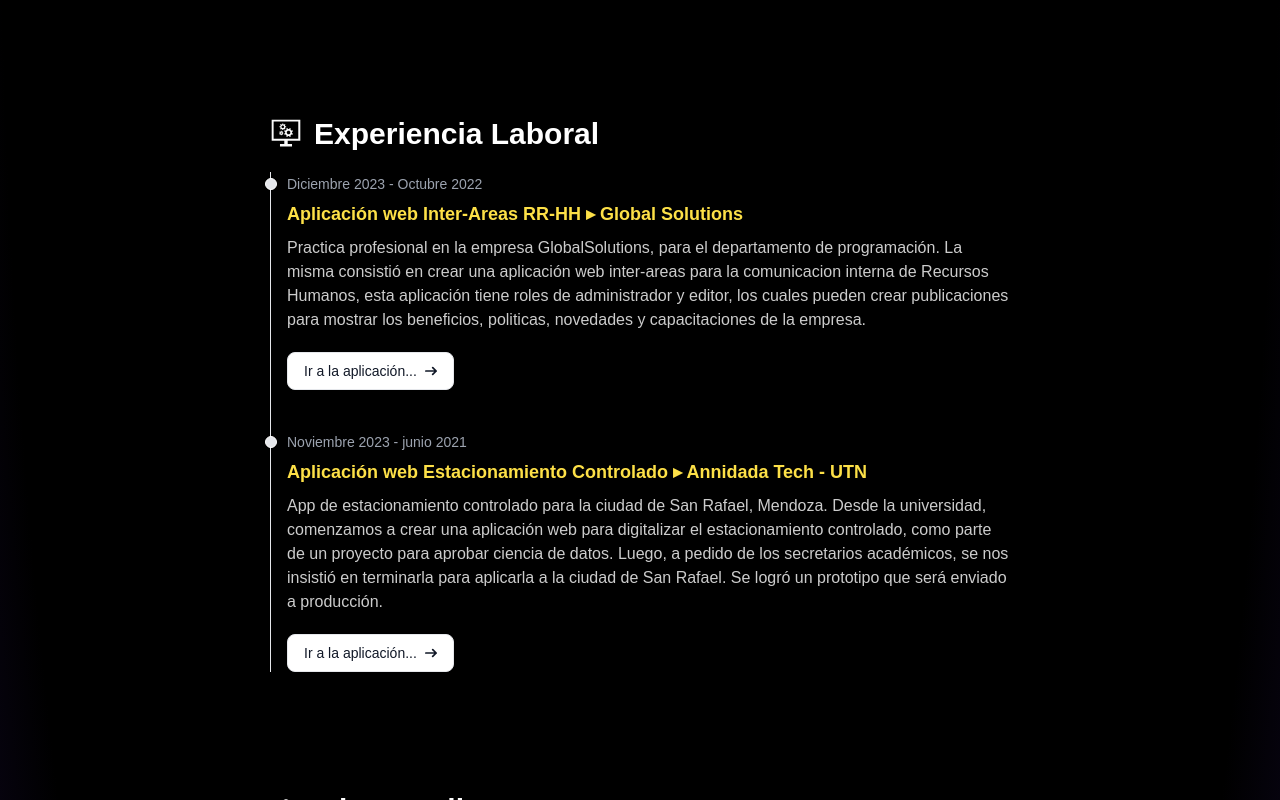
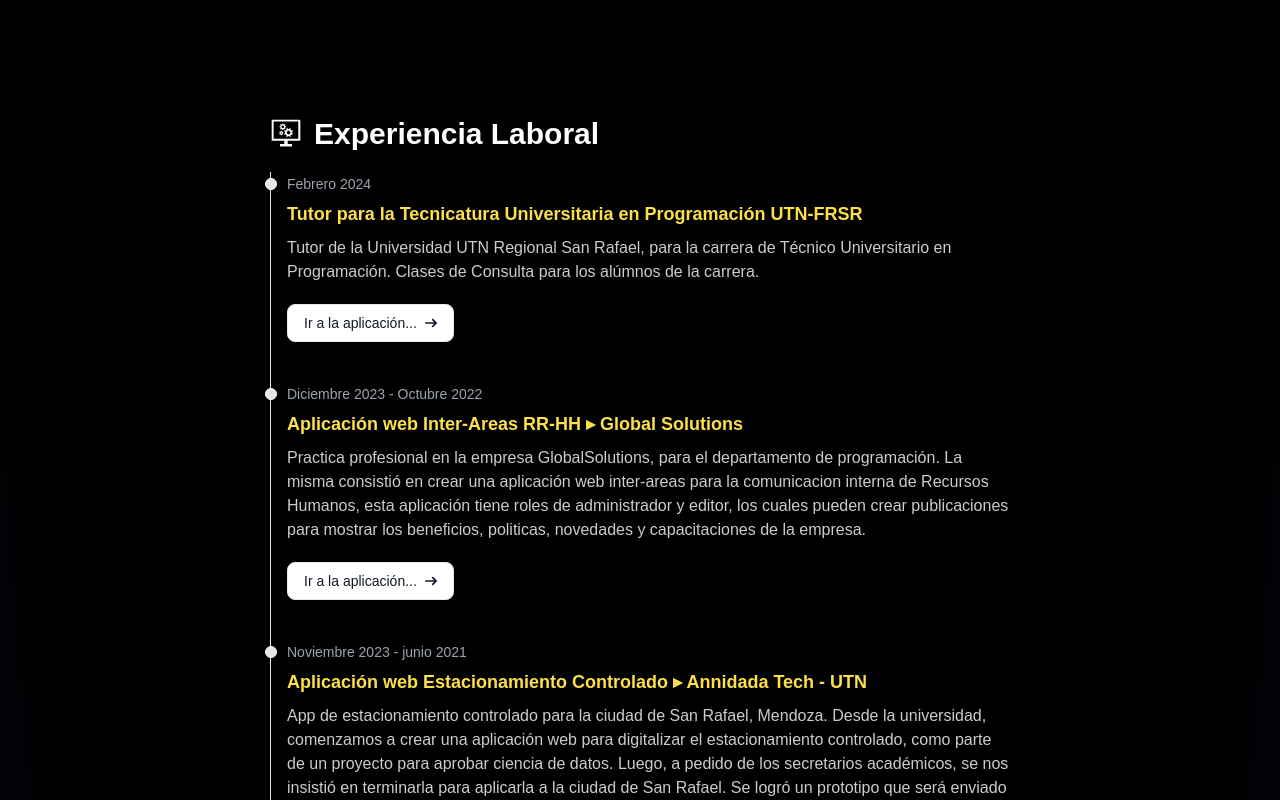
Before and after one commit to mzadante/mydev-portafolio, an Astro site: page / in a window 1280 px wide. Shown: the part 700-1500 px from the top of the page. Built offline with nearby package versions, Linux system fonts and the light colour scheme; Astro itself is replaced by a stand-in of ours.

Commit message:
agrego nueva experiencia

```diff
--- a/src/components/Experiencia.astro
+++ b/src/components/Experiencia.astro
@@ -1,6 +1,12 @@
 ---
 import ExperienciaItem from './ExperienciaItem.astro';
 const EXPERIENCIA = [
+    {
+        date: 'Febrero 2024',
+        title: 'Tutor para la Tecnicatura Universitaria en Programación UTN-FRSR',
+        description: 'Tutor de la Universidad UTN Regional San Rafael, para la carrera de Técnico Universitario en Programación. Clases de Consulta para los alúmnos de la carrera.',
+        link: "https://www.frsr.utn.edu.ar/programacion/"
+    },
     {
         date: 'Diciembre 2023 - Octubre 2022',
         title: 'Aplicación web Inter-Areas RR-HH ▸ Global Solutions',
```
Also changed, not shown: 1 other file.
